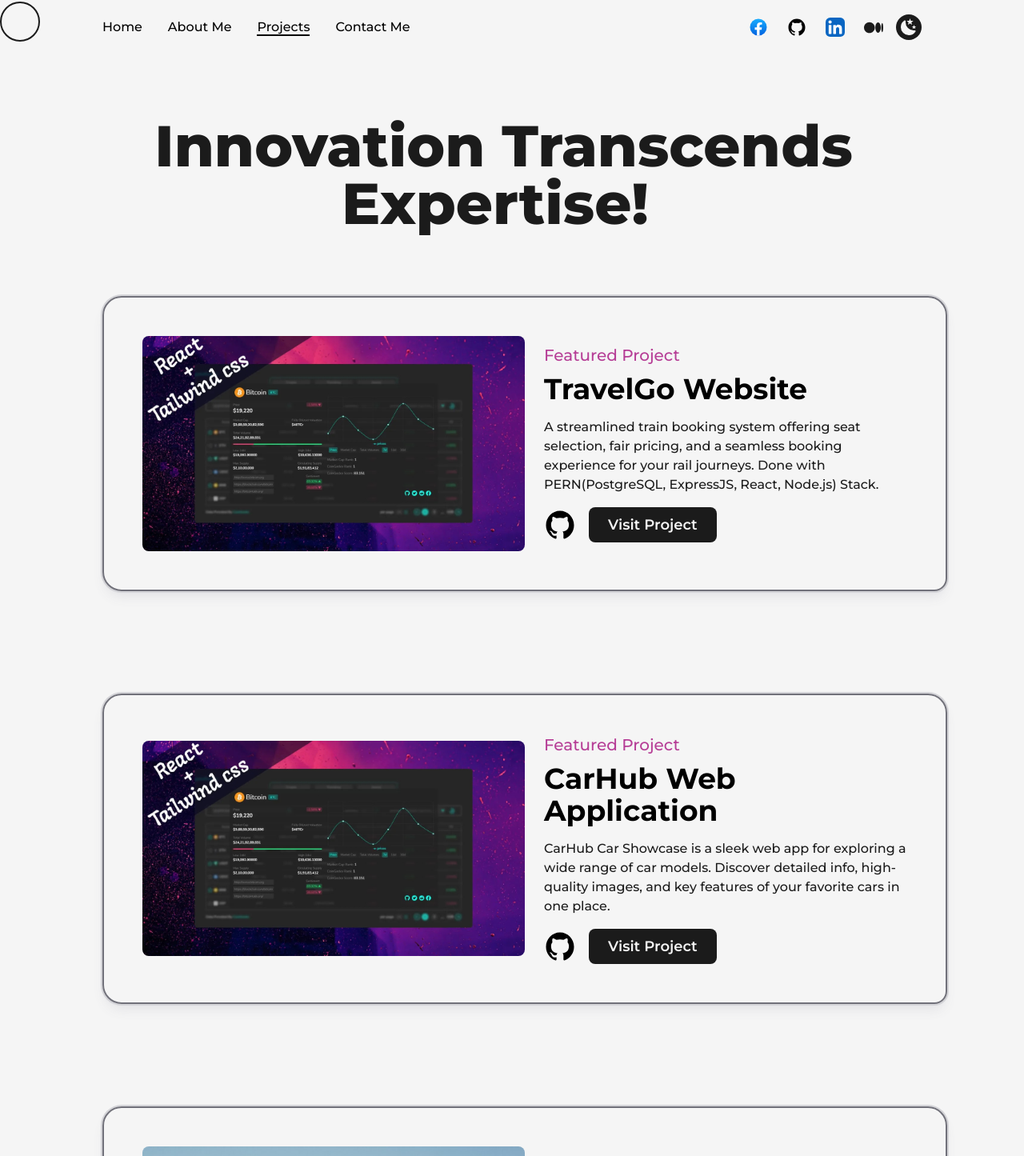
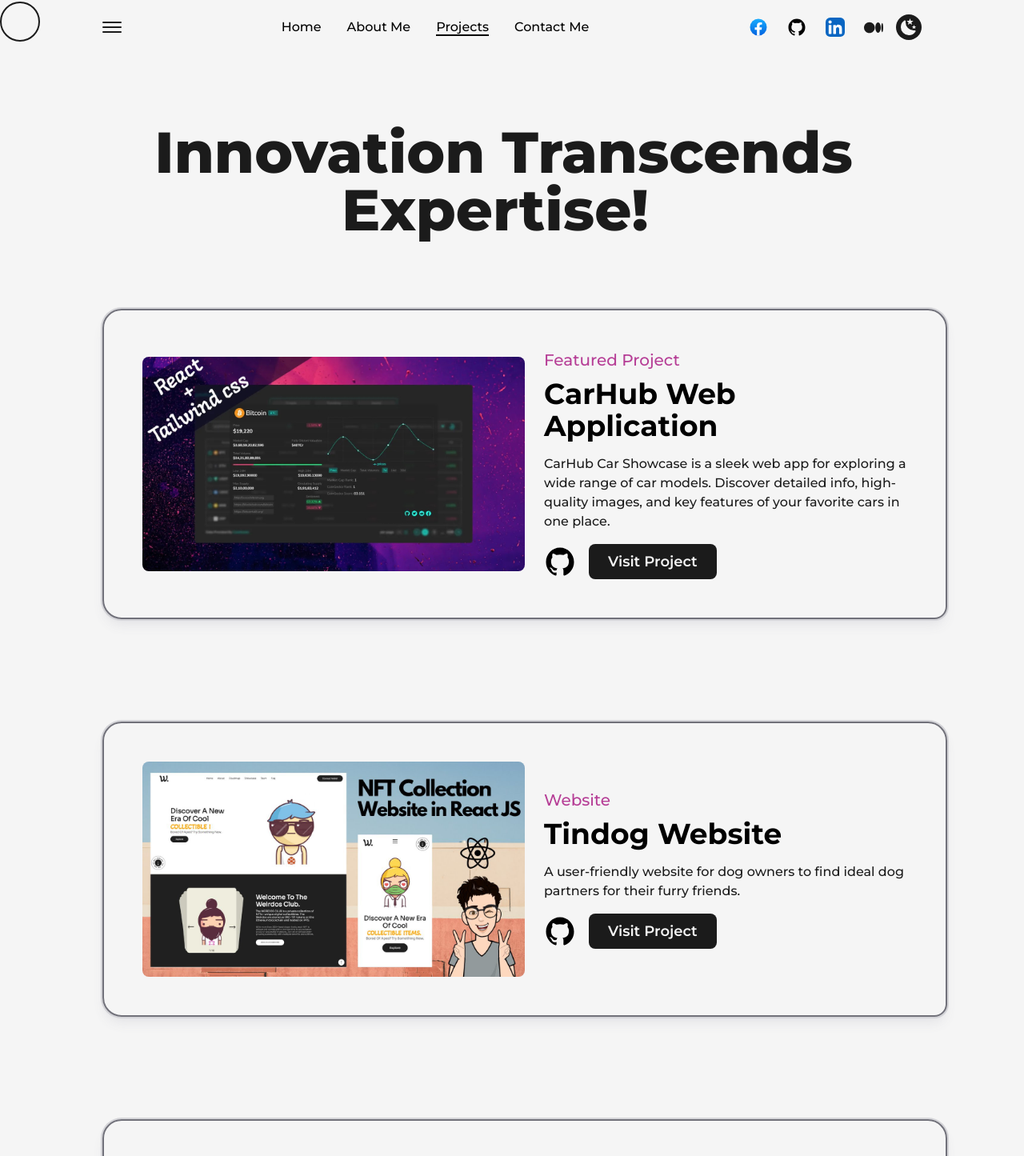
Before and after one commit to nadeeshaMadusanka99/personal_portfolio, a Next.js app: page /projects in a window 1280 px wide. Shown: the part 14-1459 px from the top of the page at 80% size. Built offline with nearby package versions, Linux system fonts and the light colour scheme.

Commit message:
Add burger button

```diff
--- a/src/components/Common/NavBar.js
+++ b/src/components/Common/NavBar.js
@@ -30,8 +30,33 @@ const CustomLink = ({ href, title, className = "" }) => {
 
 const NavBar = () => {
   const [mode, setMode] = useThemeSwitcher();
+  const [isOpen, setIsOpen] = React.useState(false);
+
+  const handleClick = () => {
+    setIsOpen(!isOpen);
+  };
   return (
     <header className="w-full px-32 py-8 font-medium flex items-center justify-between dark:text-light">
+      <button
+        className=" flex-col justify-center items-center  "
+        onClick={handleClick}
+      >
+        <span
+          className={`bg-dark dark:bg-light block transition-all duration-300 ease-out h-0.5 w-6 rounded-sm ${
+            isOpen ? `rotate-45 translate-y-1` : `-translate-y-0.5`
+          }`}
+        ></span>
+        <span
+          className={`bg-dark dark:bg-light block transition-all duration-300 ease-out h-0.5 w-6 rounded-sm my-0.5 ${
+            isOpen ? `opacity-0` : `opacity-100`
+          }`}
+        ></span>
+        <span
+          className={`bg-dark dark:bg-light block transition-all duration-300 ease-out h-0.5 w-6 rounded-sm ${
+            isOpen ? `-rotate-45 -translate-y-1` : `translate-y-0.5`
+          }`}
+        ></span>
+      </button>
       <nav>
         <CustomLink href="/" title="Home" className="mr-4" />
         <CustomLink href="/about" title="About Me" className="mx-4" />
@@ -74,7 +99,11 @@ const NavBar = () => {
           whileTap={{ scale: 0.9 }}
           className="ml-3 w-6"
         >
-        {mode==="dark" ? <MediumIcon className={"fill-light"} /> : <MediumIcon className={"fill-dark"} /> }
+          {mode === "dark" ? (
+            <MediumIcon className={"fill-light"} />
+          ) : (
+            <MediumIcon className={"fill-dark"} />
+          )}
         </motion.a>
         {/* <motion.div
           initial={{ height: 0 }}
--- a/src/components/Project/ProjectCard.js
+++ b/src/components/Project/ProjectCard.js
@@ -9,7 +9,7 @@ export const ProjectCard = ({ type, img, title, summary, link, github }) => {
     <motion.article
       initial={{ opacity: 0, y: 100 }}
       whileInView={{ opacity: 1, y: 0 }}
-      transition={{ duration: 0.5, ease: "easeInOut" }}
+      transition={{ duration: 0.7, ease: "easeInOut" }}
       viewport={{ once: true }}
       className="w-full flex items-center justify-between  rounded-3xl relative
       ring-2 ring-zinc-300 border-2 border-solid border-zinc-500 shadow-lg shadow-zinc-200  p-12 rounded-br-2xl dark:shadow-md dark:border-zinc-500 dark:bg-card dark:text-light dark:ring-zinc-300 dark:shadow-zinc-200"
@@ -28,7 +28,7 @@ export const ProjectCard = ({ type, img, title, summary, link, github }) => {
           src={img}
           alt={title}
           className="w-full h-auto"
-          whileHover={{ scale: 1.05 }}
+          whileHover={{ scale: 1.075 }}
           transition={{ duration: 0.2 }}
           priority
           sizes="(max-width: 768px) 100vw, (max-width: 1200px) 50vw, 50vw"
--- a/src/content/Projects.js
+++ b/src/content/Projects.js
@@ -9,18 +9,6 @@ import {
 } from "@/imports";
 
 export const dataProject = [
-  {
-    id: uuid(),
-    title: "TravelGo Website",
-    summary:
-      "A streamlined train booking system offering seat selection, fair pricing, and a seamless booking experience for your rail journeys. Done with PERN(PostgreSQL, ExpressJS, React, Node.js) Stack. ",
-    link: "http://travelgo.ecodeit.com:13000/",
-    github: "https://github.com/nadeeshaMadusanka99/TravelGo-Frontend",
-    type: "Featured Project",
-    img: project1,
-    styles: "col-span-12",
-
-  },
   {
     id: uuid(),
     title: "CarHub Web Application",
@@ -42,6 +30,18 @@ export const dataProject = [
     type: "Website",
     img: project2,
     styles: "col-span-12 ",
+  },
+  {
+    id: uuid(),
+    title: "TravelGo Website",
+    summary:
+      "A streamlined train booking system offering seat selection, fair pricing, and a seamless booking experience for your rail journeys. Used Stack is PERN(PostgreSQL, ExpressJS, React, Node.js) ",
+    link: "http://travelgo.ecodeit.com:13000/",
+    github: "https://github.com/nadeeshaMadusanka99/TravelGo-Frontend",
+    type: "Featured Project",
+    img: project1,
+    styles: "col-span-12",
+
   },
   {
     id: uuid(),
--- a/tailwind.config.js
+++ b/tailwind.config.js
@@ -30,6 +30,25 @@ module.exports = {
         circularLight: 'repeating-radial-gradient(rgba(0,0,0,0.4) 2px, #f5f5f5 5px,#f5f5f5 100px);'
       }
     },
+    screens: {
+      "2xl": { max: "1535px" },
+      // => @media (max-width: 1535px) { ... }
+
+      xl: { max: "1279px" },
+      // => @media (max-width: 1279px) { ... }
+
+      lg: { max: "1023px" },
+      // => @media (max-width: 1023px) { ... }
+
+      md: { max: "767px" },
+      // => @media (max-width: 767px) { ... }
+
+      sm: { max: "639px" },
+      // => @media (max-width: 639px) { ... }
+
+      xs: { max: "479px" },
+      // => @media (max-width: 479px) { ... }
+    },
   },
   plugins: [],
 };
```
Lines whose indentation alone changed are shown as unchanged.
